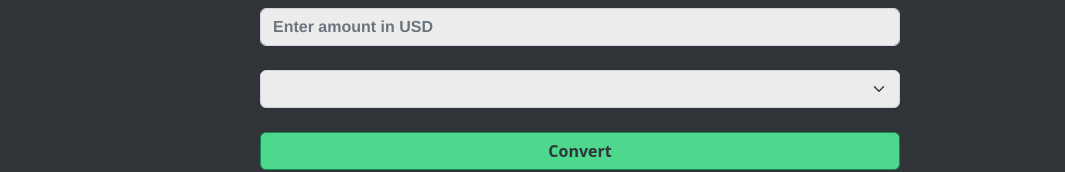
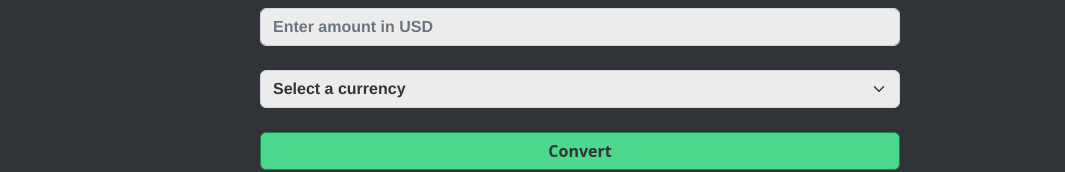
Before and after one commit to brianscherner/Exchange-Wiz, a website built with webpack: page src/index.html in a window 1280 px wide. Shown: the part 158-330 px from the top of the page, without its empty margins (107-1172 px from the left). Built offline with nearby package versions, Linux system fonts and the light colour scheme; no server answers.

Commit message:
Add placeholder text to drop down menu.

```diff
--- a/src/index.html
+++ b/src/index.html
@@ -14,7 +14,9 @@
             <form id="conversionForm">
               <input id="usDollars" type="number" class="form-control" name="usDollars" min="1" placeholder="Enter amount in USD" required>
               <br>
-              <select id="currencySelection" name="currencyList" class="form-select"></select>
+              <select id="currencySelection" name="currencyList" class="form-select">
+                <option value="" disabled selected>Select a currency</option>
+              </select>
               <br>
               <button type="submit" class="btn btn-success" id="convertCurrency">Convert</button>
             </form>
```
